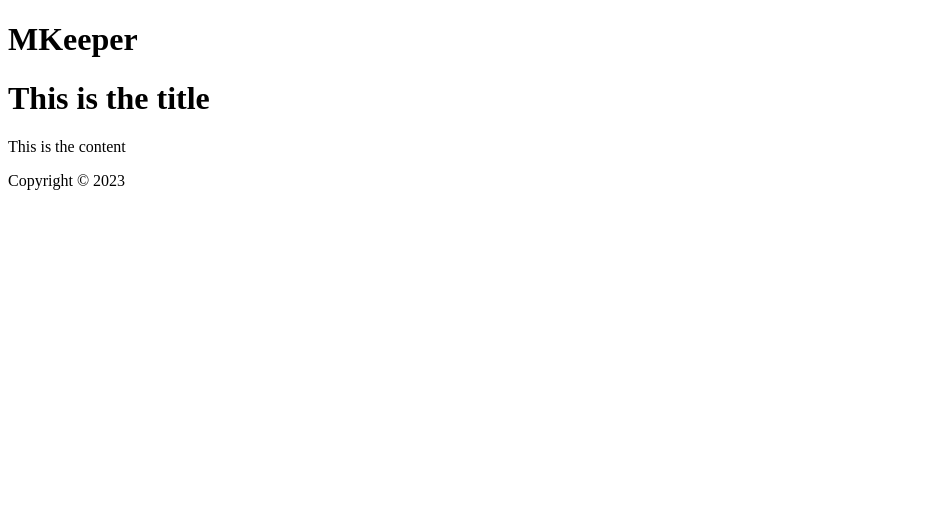
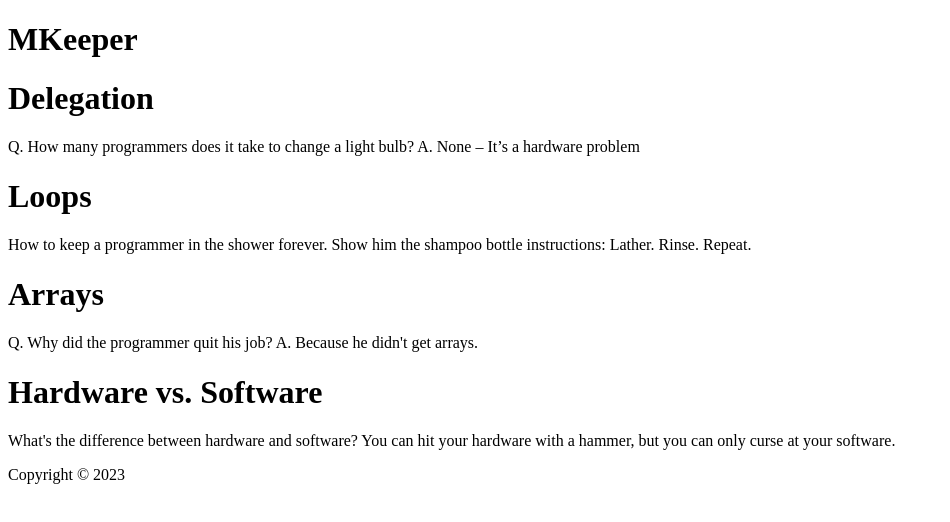
Before and after one commit to Zopyros/mkeeper, a React (Create React App) app: page / in a window 1280 px wide. Shown: the top 522 px of the page, without its empty margins (0-950 px from the left). Built offline with nearby package versions, Linux system fonts and the light colour scheme; the HTML template or start-up script is replaced by a standard one.

Commit message:
create new notes

```diff
--- a/src/components/App.jsx
+++ b/src/components/App.jsx
@@ -2,6 +2,9 @@ import React from "react";
 import Header from "./Header";
 import Footer from "./Footer";
 import Note from "./Note";
+import notes from "../notes";
+
+
 
 
 function App(){
@@ -9,7 +12,15 @@ function App(){
     return (
         <div>
             <Header />
-            <Note />
+            {notes.map((val) => {
+            return (
+            <Note
+                key = {val.key}
+                title = {val.title}
+                content = {val.content}
+                />)
+                })}
+
             <Footer />
         </div>
     );
--- a/src/components/Note.jsx
+++ b/src/components/Note.jsx
@@ -1,11 +1,11 @@
 import React from "react";
 
-function Note() {
+function Note(props) {
 
     return (
         <div className="note">
-            <h1> This is the title </h1>
-            <p> This is the content </p>
+            <h1> {props.title} </h1>
+            <p> {props.content} </p>
         </div>
     );
 }
--- a/src/notes.js
+++ b/src/notes.js
@@ -24,3 +24,5 @@ const notes = [
         "What's the difference between hardware and software? You can hit your hardware with a hammer, but you can only curse at your software."
     }
   ];
+
+  export default notes;
```
